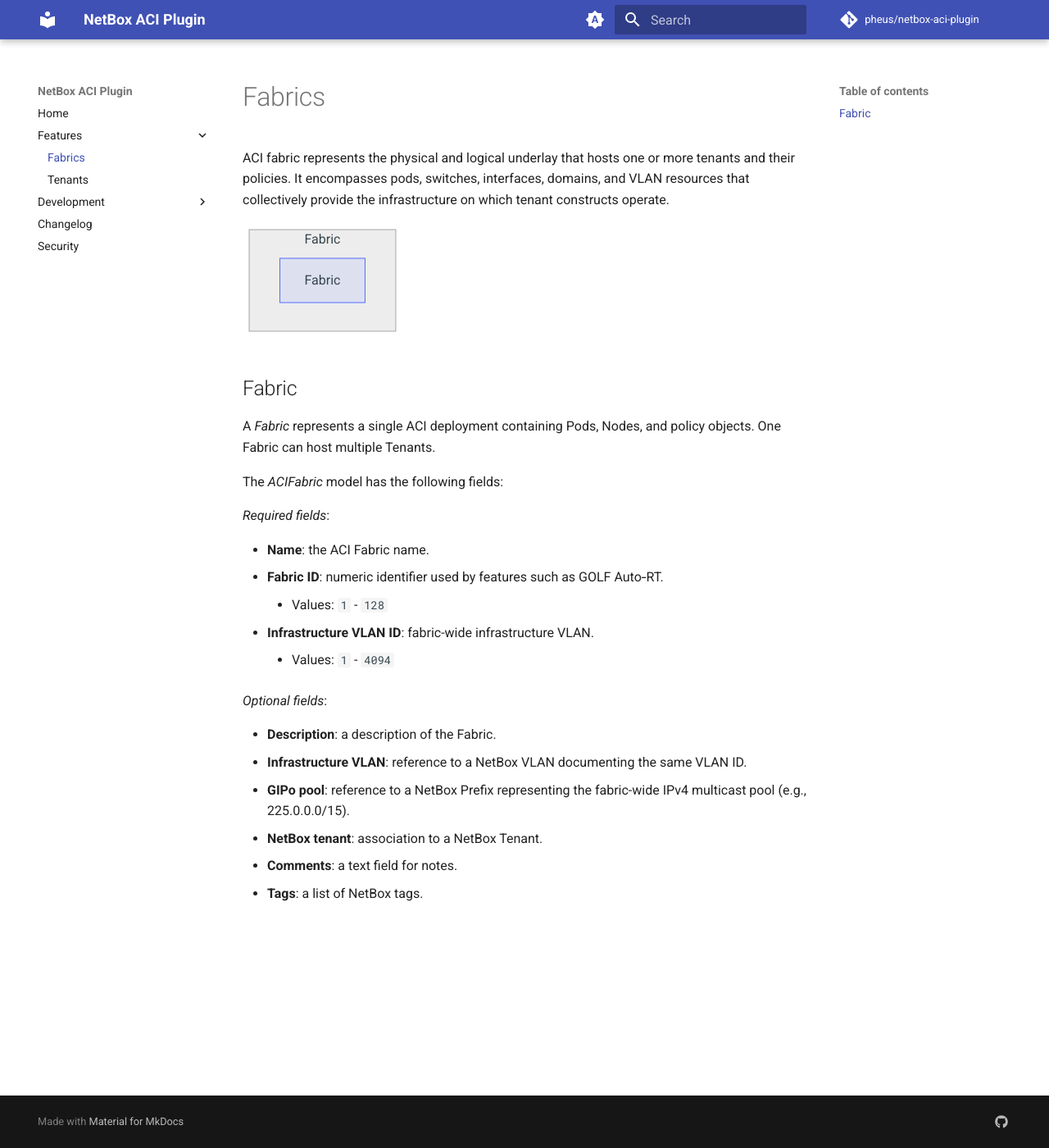
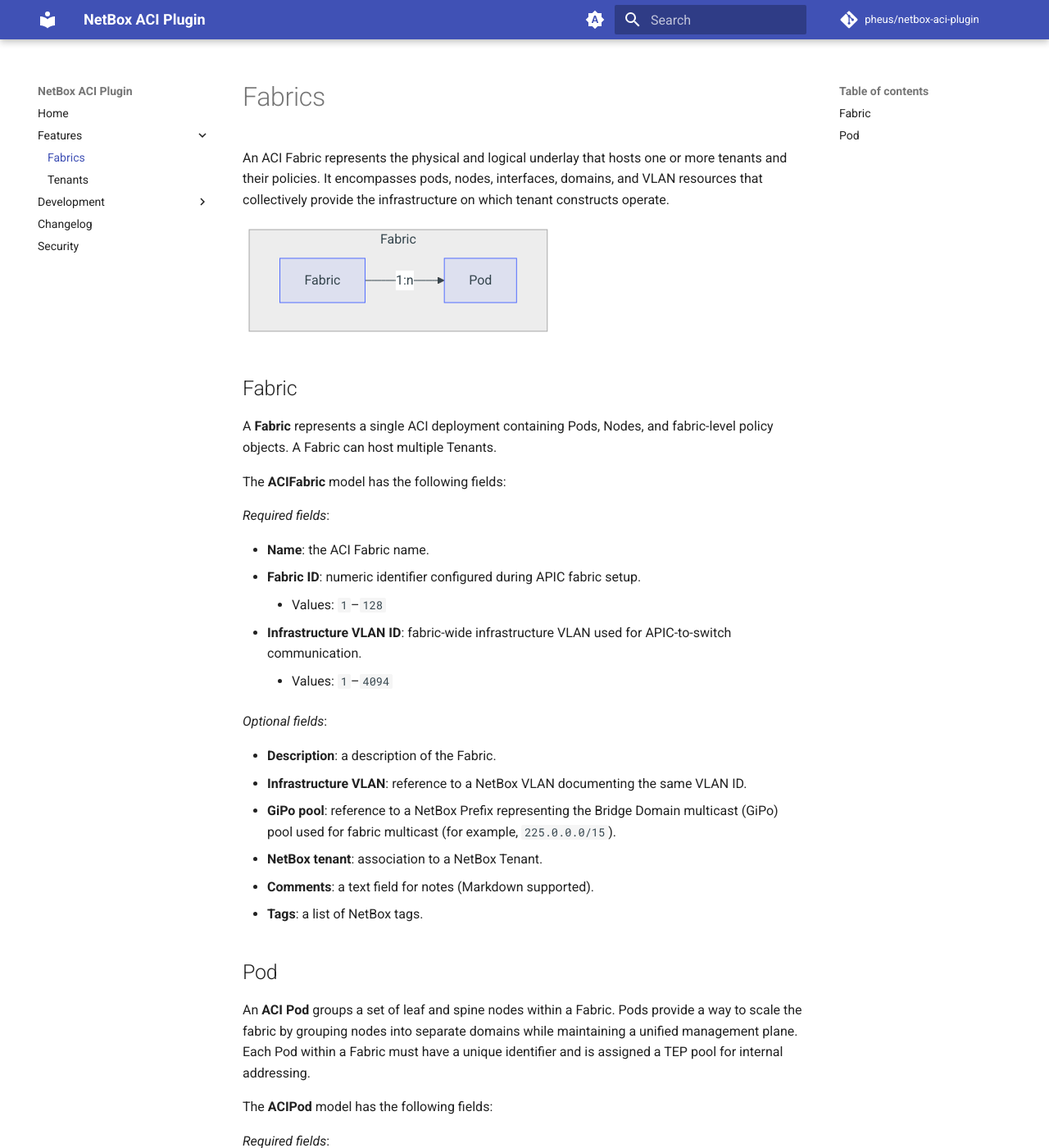
Before and after one commit to pheus/netbox-aci-plugin, an MkDocs documentation site: the page built from docs/features/fabrics.md, in a window 1280 px wide and 1400 px high. Shown: the whole window at 82% size. Built offline with MkDocs 1.6.1 and Material for MkDocs 9.7.7, drawn with Linux system fonts in a browser that asks for light colours; comment, search, counter and statistics services are not loaded; some of the changed text lies outside the part shown.

Commit message:
docs(fabrics): Enhance ACI Fabric and Pod documentation
Improves clarity and detail in the ACI Fabric documentation.
Adds a new section for ACI Pods, outlining attributes, required and
optional fields, and their role in scaling Fabrics.

````diff
--- a/docs/features/fabrics.md
+++ b/docs/features/fabrics.md
@@ -1,42 +1,78 @@
 # Fabrics
 
-ACI fabric represents the physical and logical underlay that hosts
+An ACI Fabric represents the physical and logical underlay that hosts
 one or more tenants and their policies.
-It encompasses pods, switches, interfaces, domains,
-and VLAN resources that collectively provide the infrastructure on
-which tenant constructs operate.
+It encompasses pods, nodes, interfaces, domains, and VLAN resources
+that collectively provide the infrastructure on which tenant
+constructs operate.
 
 ```mermaid
 flowchart TB
   FAB[Fabric]
+  POD[Pod]
 
   %% Fabric topology
   subgraph graphFAB [Fabric]
-        FAB
+        FAB -->|1:n| POD
   end
 ```
 
 ## Fabric
 
-A *Fabric* represents a single ACI deployment containing Pods, Nodes,
-and policy objects.
-One Fabric can host multiple Tenants.
+A **Fabric** represents a single ACI deployment containing Pods, Nodes,
+and fabric-level policy objects.
+A Fabric can host multiple Tenants.
 
-The *ACIFabric* model has the following fields:
+The **ACIFabric** model has the following fields:
 
 *Required fields*:
 
 - **Name**: the ACI Fabric name.
-- **Fabric ID**: numeric identifier used by features such as GOLF Auto‑RT.
-    - Values: `1` - `128`
-- **Infrastructure VLAN ID**: fabric-wide infrastructure VLAN.
-    - Values: `1` - `4094`
+- **Fabric ID**: numeric identifier configured during APIC fabric setup.
+    - Values: `1`–`128`
+- **Infrastructure VLAN ID**: fabric-wide infrastructure VLAN used for
+  APIC-to-switch communication.
+    - Values: `1`–`4094`
 
 *Optional fields*:
 
 - **Description**: a description of the Fabric.
-- **Infrastructure VLAN**: reference to a NetBox VLAN documenting the same VLAN ID.
-- **GIPo pool**: reference to a NetBox Prefix representing the fabric-wide IPv4 multicast pool (e.g., 225.0.0.0/15).
+- **Infrastructure VLAN**: reference to a NetBox VLAN documenting the
+  same VLAN ID.
+- **GiPo pool**: reference to a NetBox Prefix representing the
+  Bridge Domain multicast (GiPo) pool used for fabric multicast
+  (for example, `225.0.0.0/15`).
 - **NetBox tenant**: association to a NetBox Tenant.
-- **Comments**: a text field for notes.
+- **Comments**: a text field for notes (Markdown supported).
 - **Tags**: a list of NetBox tags.
+
+## Pod
+
+An **ACI Pod** groups a set of leaf and spine nodes within a Fabric.
+Pods provide a way to scale the fabric by grouping nodes into separate
+domains while maintaining a unified management plane.
+Each Pod within a Fabric must have a unique identifier and is assigned
+a TEP pool for internal addressing.
+
+The **ACIPod** model has the following fields:
+
+*Required fields*:
+
+- **Name**: the Pod name.
+- **ACI Fabric**: reference to the related ACIFabric.
+- **Pod ID**: unique numeric identifier within the Fabric.
+    - Values: `1`–`255`
+
+*Optional fields*:
+
+- **Name alias**: an optional alias for the Pod name.
+- **Description**: a description of the Pod.
+- **TEP Pool**: reference to a NetBox Prefix representing the
+  pod-wide IPv4 Tunnel Endpoint (TEP) pool.
+    - Recommended: a dedicated unicast IPv4 prefix sized appropriately
+      for the expected scale
+      (commonly `/16`; smaller pools may be supported depending on
+      APIC release and fabric scale).
+- **NetBox tenant**: association to a NetBox Tenant.
+- **Comments**: a text field for notes (Markdown supported).
+- **Tags**: a list of NetBox tags.
````
Also changed, not shown: README.md (+9 -6 lines).
